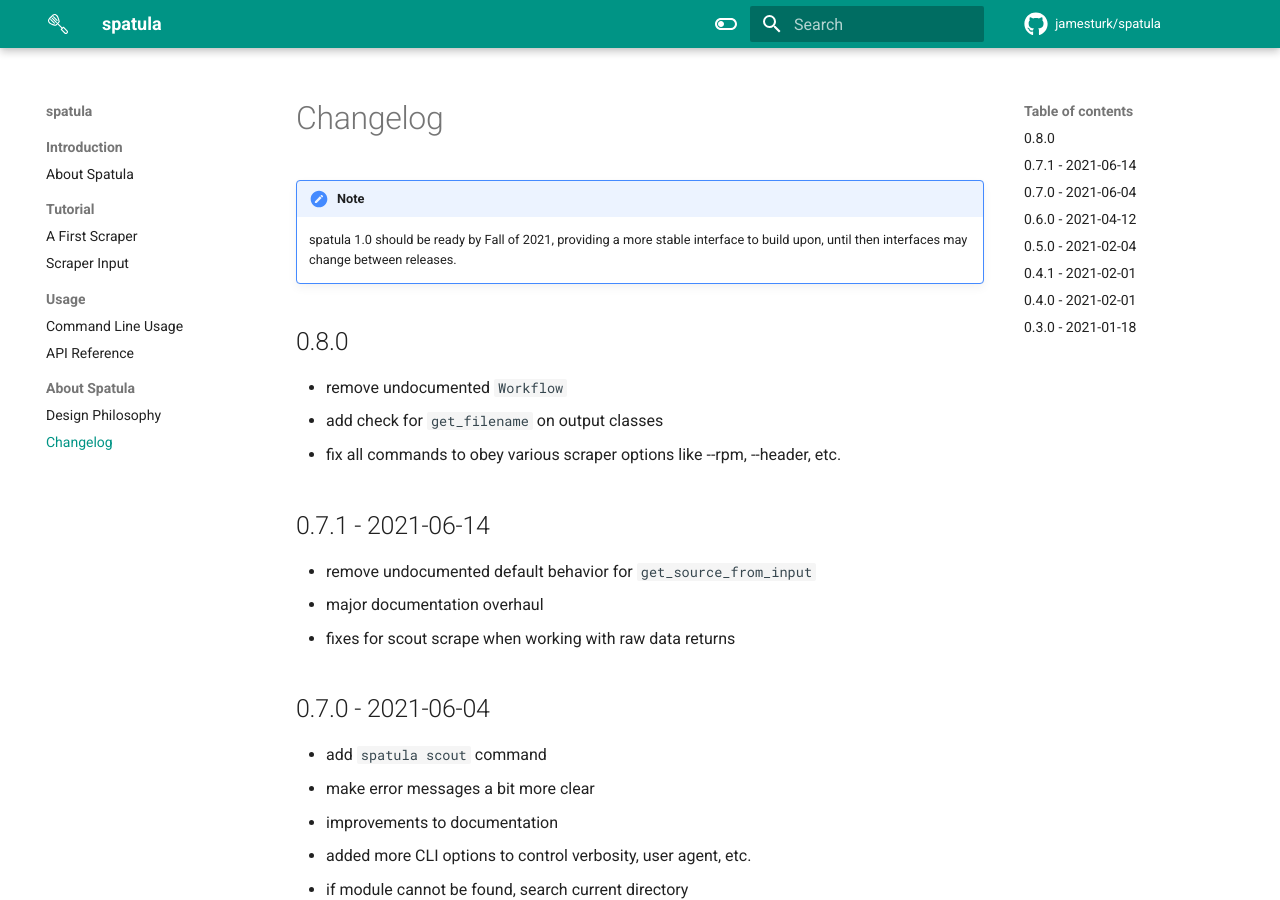
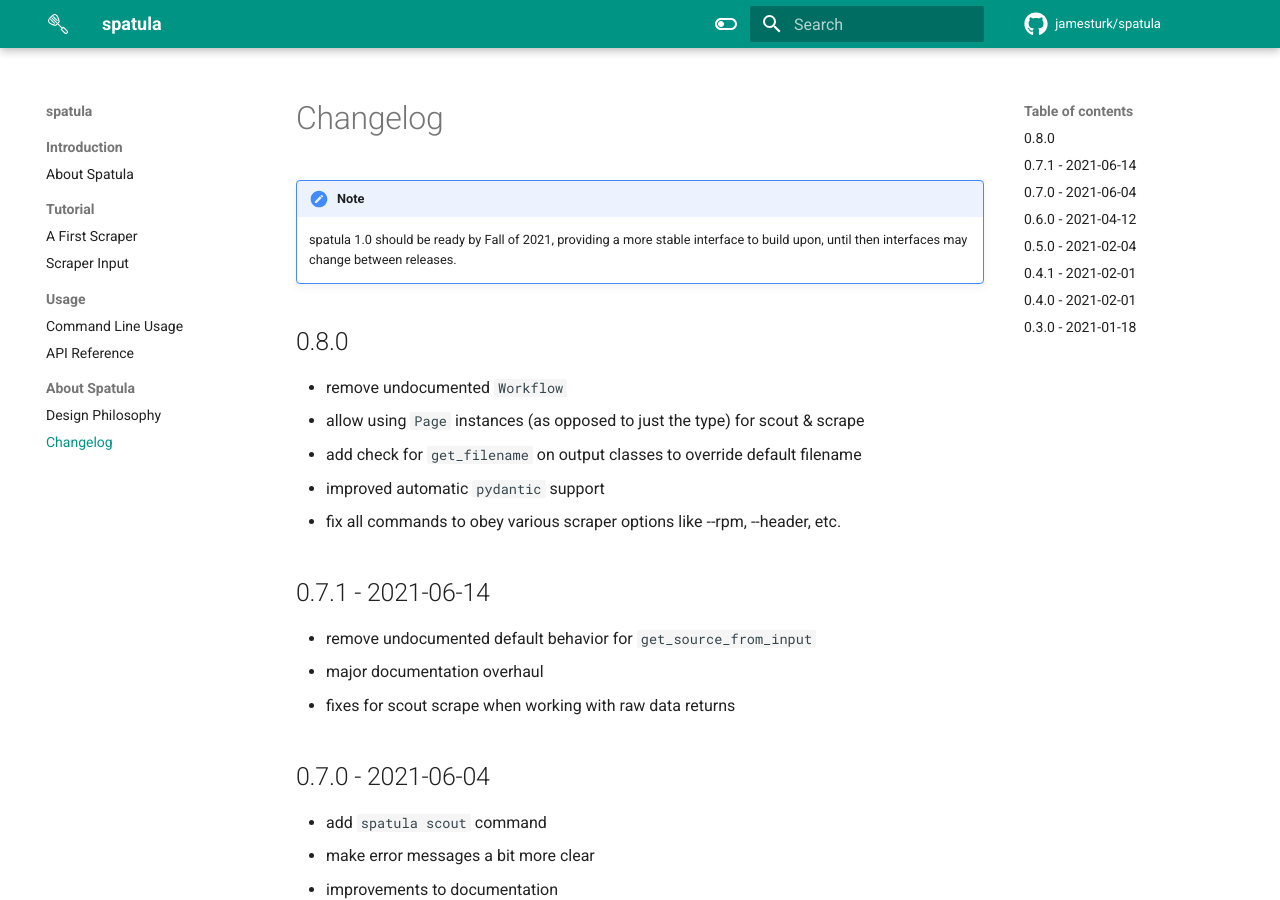
Before and after one commit to jamesturk/spatula, an MkDocs documentation site: the page built from docs/changelog.md, in a window 1280 px wide and 900 px high. Built offline with MkDocs 1.6.1 and Material for MkDocs 9.7.7, drawn with Linux system fonts in a browser that asks for light colours; comment, search, counter and statistics services are not loaded.

Commit message:
changelog update

```diff
--- a/docs/changelog.md
+++ b/docs/changelog.md
@@ -6,7 +6,9 @@
 ## 0.8.0
 
 - remove undocumented `Workflow`
-- add check for `get_filename` on output classes
+- allow using `Page` instances (as opposed to just the type) for scout & scrape
+- add check for `get_filename` on output classes to override default filename
+- improved automatic `pydantic` support
 - fix all commands to obey various scraper options like --rpm, --header, etc.
 
 ## 0.7.1 - 2021-06-14
```
